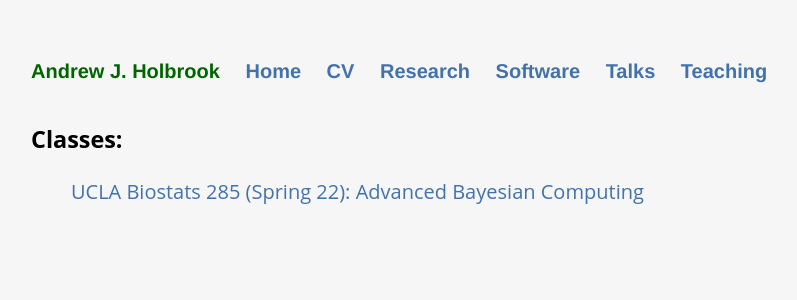
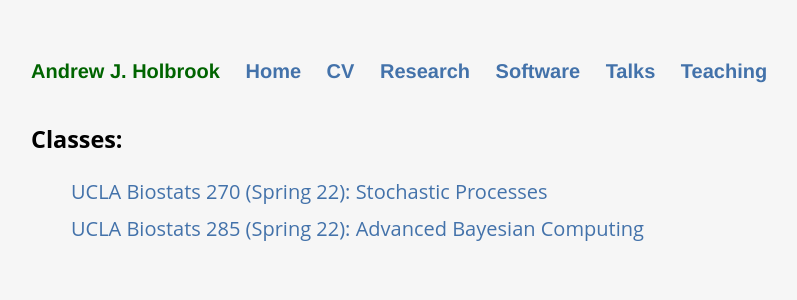
Before and after one commit to andrewjholbrook/andrewjholbrook.github.io, a Jekyll site: the page built from teaching.html, in a window 1280 px wide. Shown: the top 300 px of the page, without its empty margins (161-958 px from the left). Built offline with Jekyll 4.4.1, drawn with Linux system fonts in a browser that asks for light colours; a style sheet for code colours, icons or effects is not loaded.

Commit message:
Update teaching.html

```diff
--- a/teaching.html
+++ b/teaching.html
@@ -12,6 +12,7 @@ title: Andrew Holbrook | Teaching
 
 <div>
 <ul id="news">
+            <li> <a href="https://ucla-biostats-270.github.io/index.html" target="_blank">UCLA Biostats 270 (Spring 22): Stochastic Processes</a>
       <li> <a href="https://ucla-biostats-285.github.io/index.html" target="_blank">UCLA Biostats 285 (Spring 22): Advanced Bayesian Computing</a>
 </ul>
 
```
